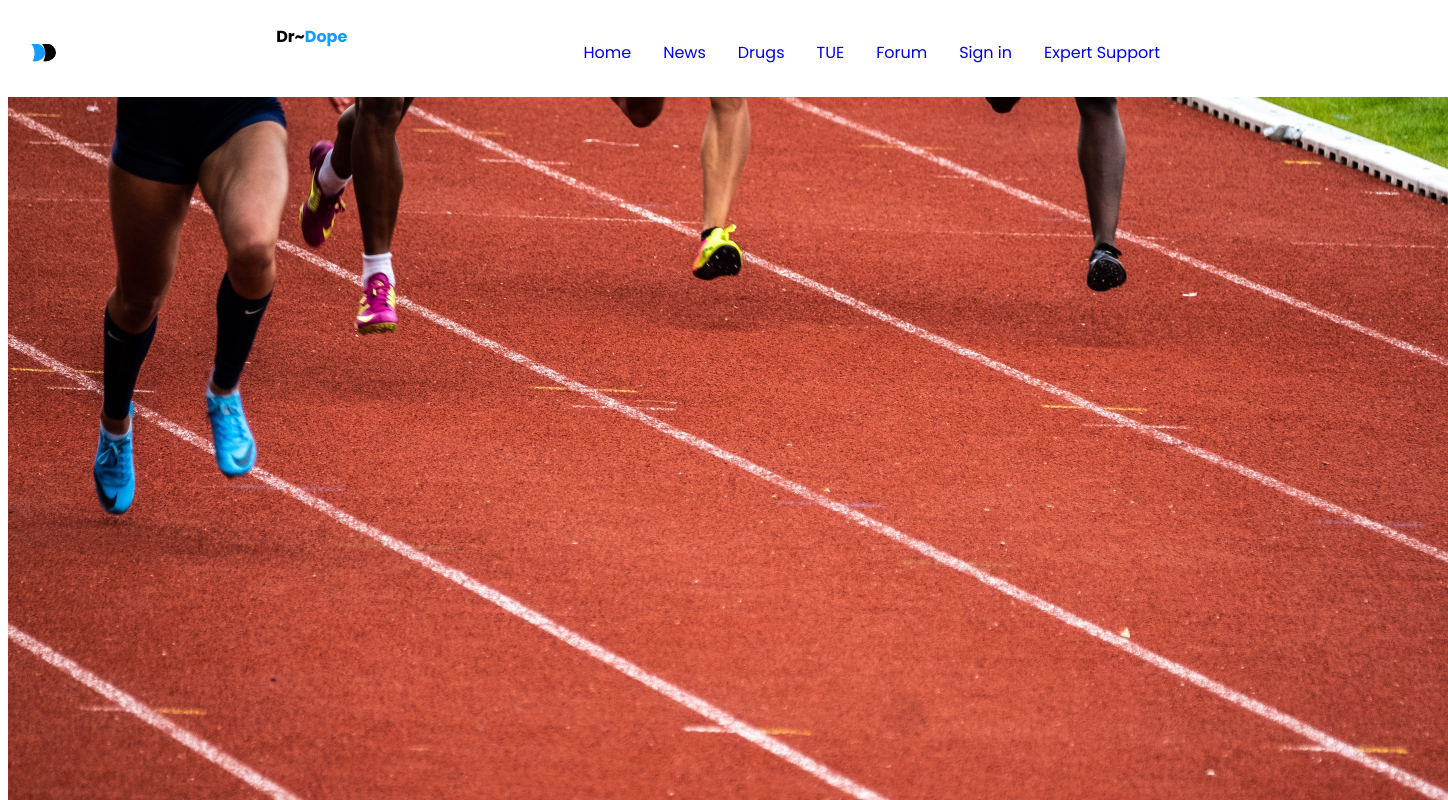
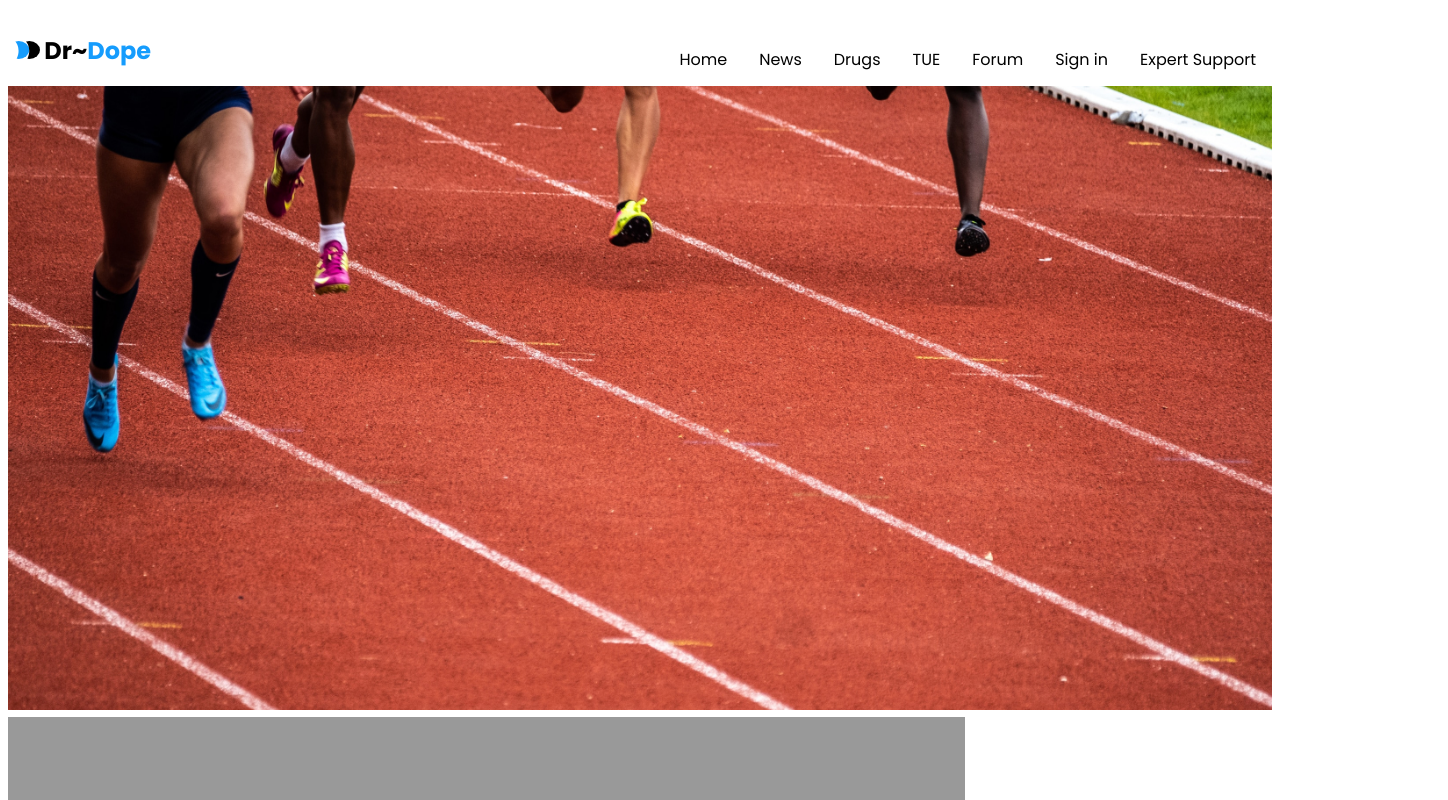
Before and after one commit to Ensify/DrAntiDope, a plain HTML site: page main/home.html in a window 1280 px wide. Shown: the top 800 px of the page, 1448 px wide, since content can reach past the window. Drawn offline with Linux system fonts and the light colour scheme.

Commit message:
weird state

```diff
--- a/main/css/main.scss
+++ b/main/css/main.scss
@@ -10,14 +10,20 @@ body{
 }
 
 .navbar{
-    background: white;
-    padding: 1em;
+    position: sticky;
+    top:0;
+    margin-left: 2em;
+    display: inline;
 
 
     .logo-text{
+
+        font-size: 1.5em;
         text-decoration:none;
         font-weight: bold;
         color: black;
+        text-align: left;
+        padding-top: 0.3em;
         span{
             color:var(--secondary-color);
         }
@@ -25,20 +31,44 @@ body{
     .container{
         display: flex;
         place-content: space-between;
+        background: white;
     }
+
     nav{
-        ul{
+        display: inline;
+        ul {
             display: inline;
-            list-style: none;
+            list-style-type: none;
+            margin: 0;
+            padding: 0;
+            overflow: hidden;
+          }
+        .primary-nav{
             li{
-                float: left;
-                padding: 1em;
-
-                a{
-                    text-decoration: none;
-                    display:block;
-                }
+                float:left;
             }
         }
+        li {
+            color: black;
+            float: left;
+        }
+        .secondary-nav{
+              display: inline;
+              float:right;
+        }
+        li a {
+            display: block;
+            text-align: center;
+            padding: 14px 16px;
+            text-decoration: none;
+            color: black;
+        }
+
     }
 }
+
+img.hero-img{
+    max-width: 100%;
+    margin:auto;
+    object-fit: fill;
+}
--- a/main/home.html
+++ b/main/home.html
@@ -11,8 +11,11 @@
 <body>
     <div class="navbar">
         <div class="container">
-            <img class="logo-img" src="images/logo.svg" alt="Open Navigation">
-            <a class="logo-text" href="#">Dr~<span>Dope</span></a>
+            <div>
+                <img class="logo-img" src="images/logo.svg" alt="Open Navigation">
+                <a class="logo-text" href="#">Dr~<span>Dope</span></a>
+
+            </div>
 
             <nav>
                 <ul class="primary-nav">
```
Also changed, not shown: main/css/main.css, 1 other file.
